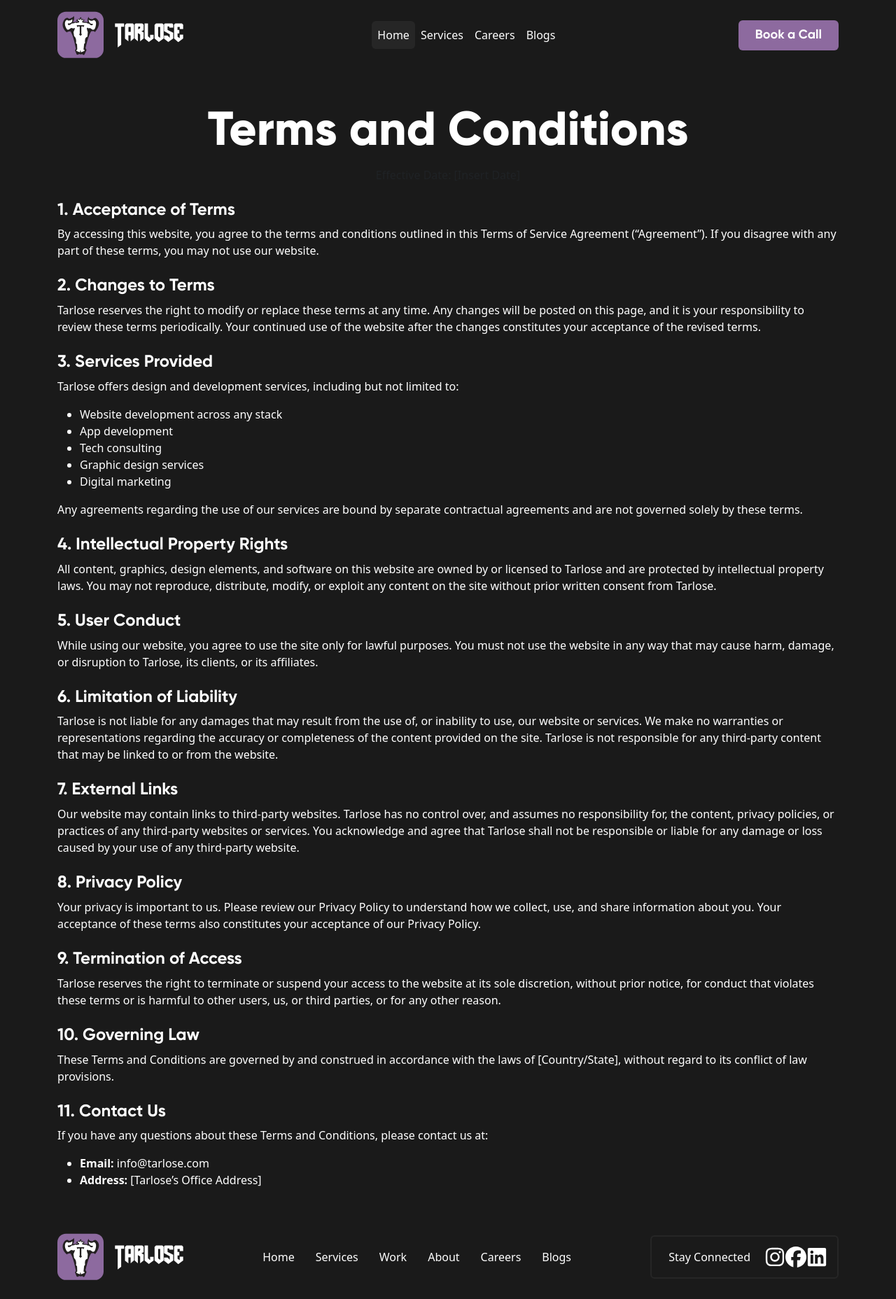
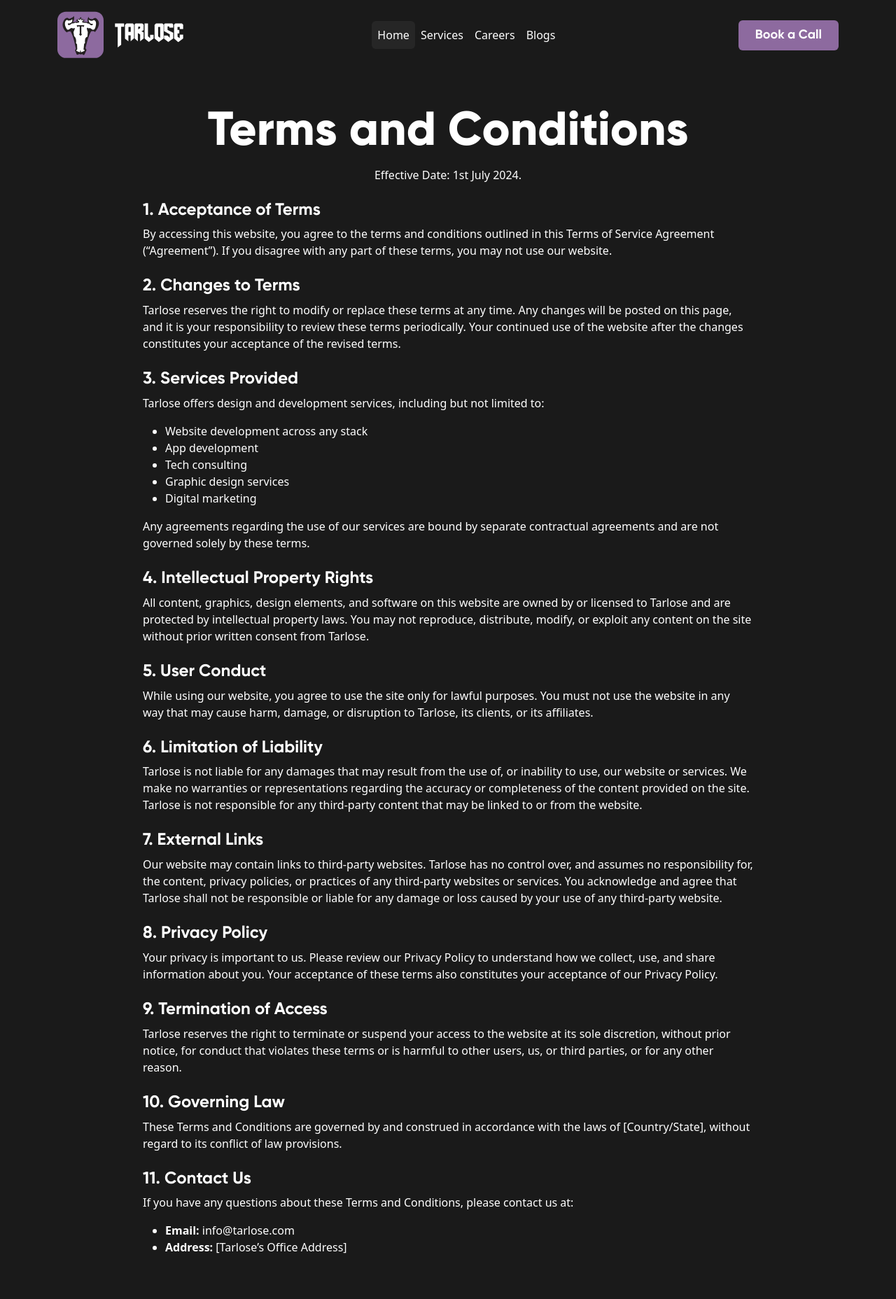
Before and after one commit to WTFAYXN/Tarlose-React, a React (Vite) app in the folder Tarlose/: page /terms in a window 1280 px wide. Shown: the top 1856 px of the page at 70% size. Built offline with nearby package versions, Linux system fonts and the light colour scheme; the HTML template or start-up script is replaced by a standard one.

Commit message:
Terms updated

```diff
--- a/Tarlose/src/components/Footer.jsx
+++ b/Tarlose/src/components/Footer.jsx
@@ -80,7 +80,7 @@ const Footer = () => {
     <div class="d-sm-flex justify-content-between ">
       <p>2024 © Tarlose. All Rights Reserved. </p>
       <p>
-        <a href="#" class="text-light text-decoration-none pe-4">Terms of use</a>
+        <a href="/terms" class="text-light text-decoration-none pe-4">Terms & condition</a>
         <a href="#" class="text-light text-decoration-none"> Privacy policy</a>
       </p>
     </div>
--- a/Tarlose/src/components/Navbar.jsx
+++ b/Tarlose/src/components/Navbar.jsx
@@ -62,7 +62,7 @@ const Navbar = () => {
                             <a className="nav-link active" href="/">Home</a>
                         </li>
                         <li className="nav-item">
-                            <a className="nav-link" href="#Service">Services</a>
+                            <a className="nav-link" href="/#Service">Services</a>
                         </li>
                         {/* <li className="nav-item">
                             <a className="nav-link" href="/Portfolio">Portfolio</a>
--- /dev/null
+++ b/Tarlose/src/pages/Company/Terms.css
@@ -0,0 +1,3 @@
+.Terms-container{
+    width: 70%;
+}
--- a/Tarlose/src/pages/Company/Terms.jsx
+++ b/Tarlose/src/pages/Company/Terms.jsx
@@ -1,5 +1,6 @@
 import Footer from "../../components/Footer"
 import Navbar from "../../components/Navbar"
+import "./Terms.css"
 
 const Terms =() => {
     return (
@@ -7,7 +8,7 @@ const Terms =() => {
         <Navbar />
          <div class="container mt-5 Terms-container">
         <h1 class="text-center">Terms and Conditions</h1>
-        <p class="text-muted text-center">Effective Date: [Insert Date]</p>
+        <p class=" text-center">Effective Date: 1st July 2024.</p>
 
         <div class="mt-4">
             <h3>1. Acceptance of Terms</h3>
```
